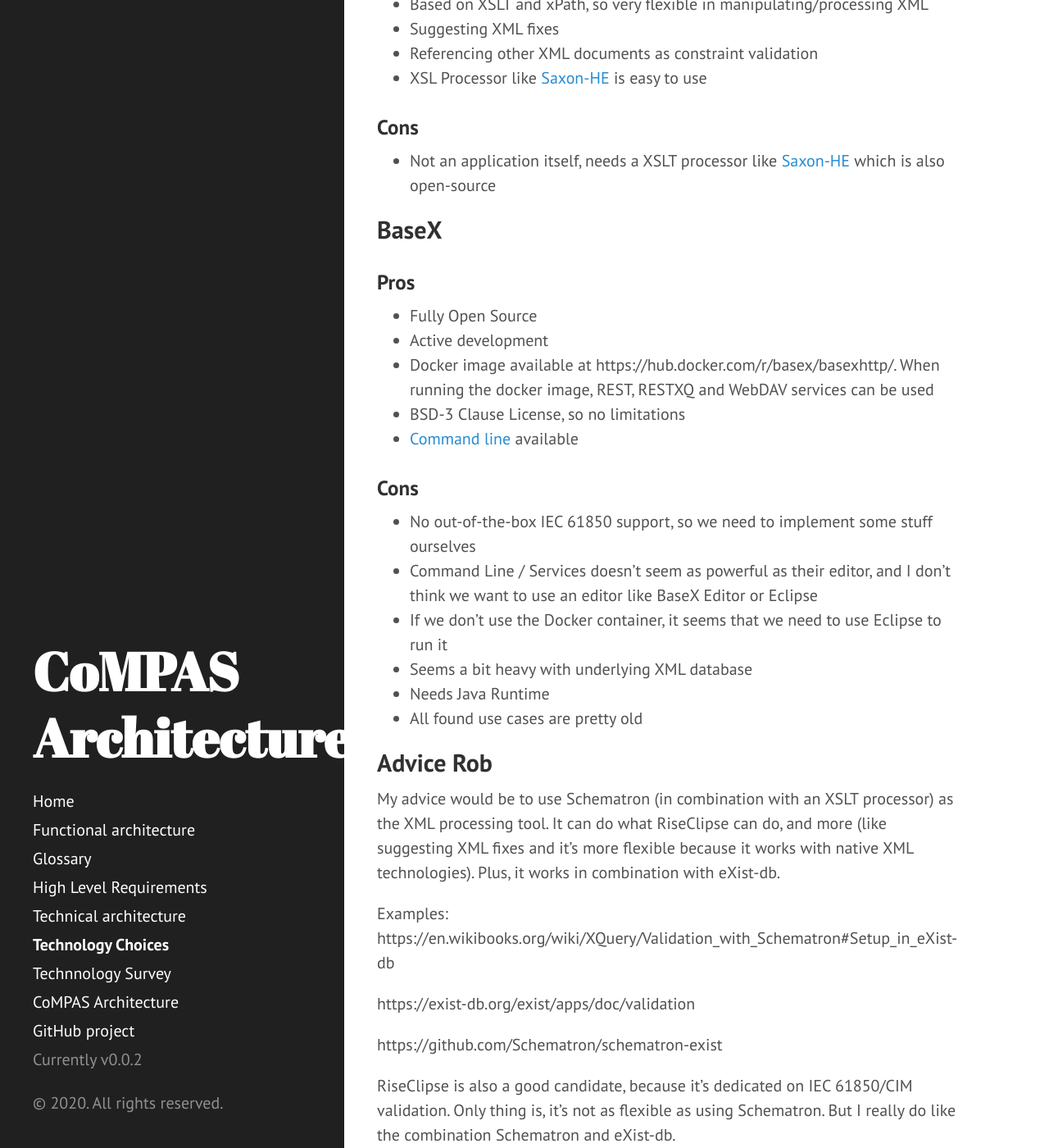
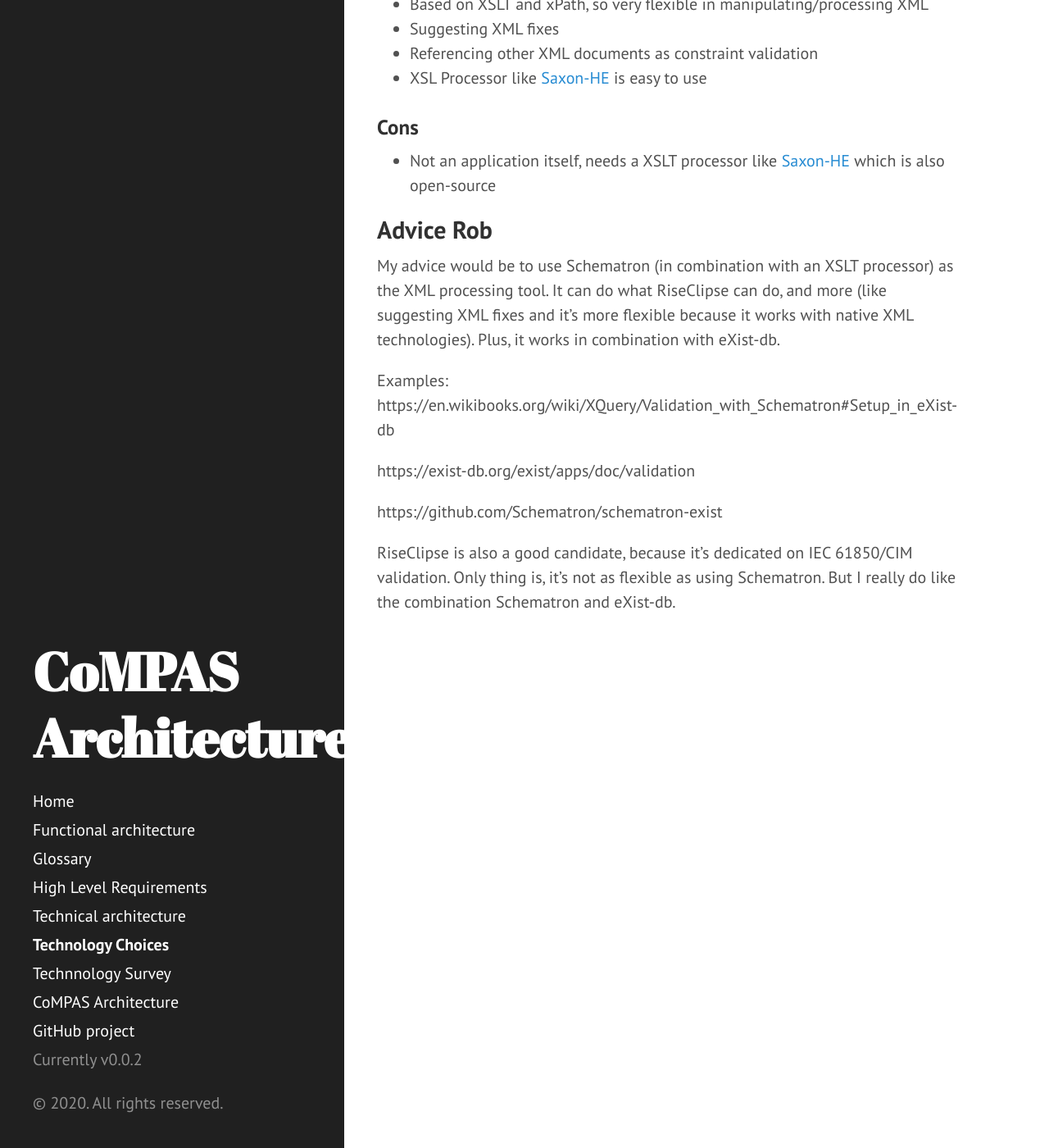
Before and after one commit to com-pas/compas-architecture, a Jekyll site: the page built from TECHNOLOGY_CHOICES.md, in a window 1280 px wide and 1400 px high, scrolled down 2941 px. Shown: the whole window at 82% size. Built offline with Jekyll 4.4.1, drawn with Linux system fonts in a browser that asks for light colours; our own code applies the rules of GitHub Pages for plain Markdown files.

Commit message:
Removed BaseX (is database)
Signed-off-by: Rob Tjalma <rob@tjalma.com>

```diff
--- a/TECHNOLOGY_CHOICES.md
+++ b/TECHNOLOGY_CHOICES.md
@@ -78,22 +78,6 @@ Homepage: http://exist-db.org/exist/apps/homepage/index.html
 ### Cons
 - Not an application itself, needs a XSLT processor like [Saxon-HE](http://saxon.sourceforge.net/) which is also open-source
 
-## BaseX
-### Pros
-- Fully Open Source
-- Active development
-- Docker image available at https://hub.docker.com/r/basex/basexhttp/. When running the docker image, REST, RESTXQ and WebDAV services can be used
-- BSD-3 Clause License, so no limitations
-- [Command line](https://docs.basex.org/wiki/Command-Line_Options) available
-
-### Cons
-- No out-of-the-box IEC 61850 support, so we need to implement some stuff ourselves
-- Command Line / Services doesn't seem as powerful as their editor, and I don't think we want to use an editor like BaseX Editor or Eclipse
-- If we don't use the Docker container, it seems that we need to use Eclipse to run it
-- Seems a bit heavy with underlying XML database
-- Needs Java Runtime
-- All found use cases are pretty old
-
 ## Advice Rob
 My advice would be to use Schematron (in combination with an XSLT processor) as the XML processing tool. It can do what RiseClipse can do, and more (like suggesting XML fixes and it's more flexible because it works with native XML technologies). Plus, it works in combination with eXist-db.
 
```
